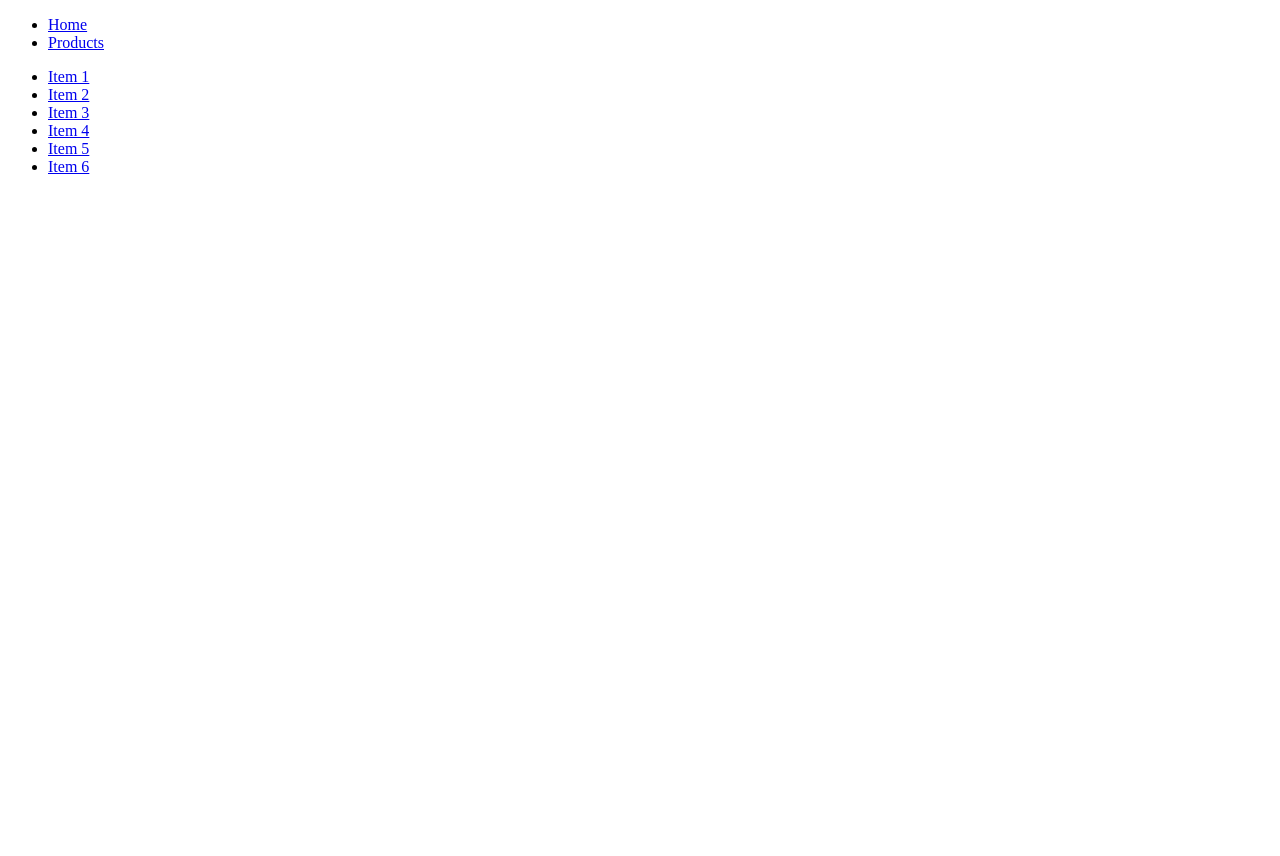
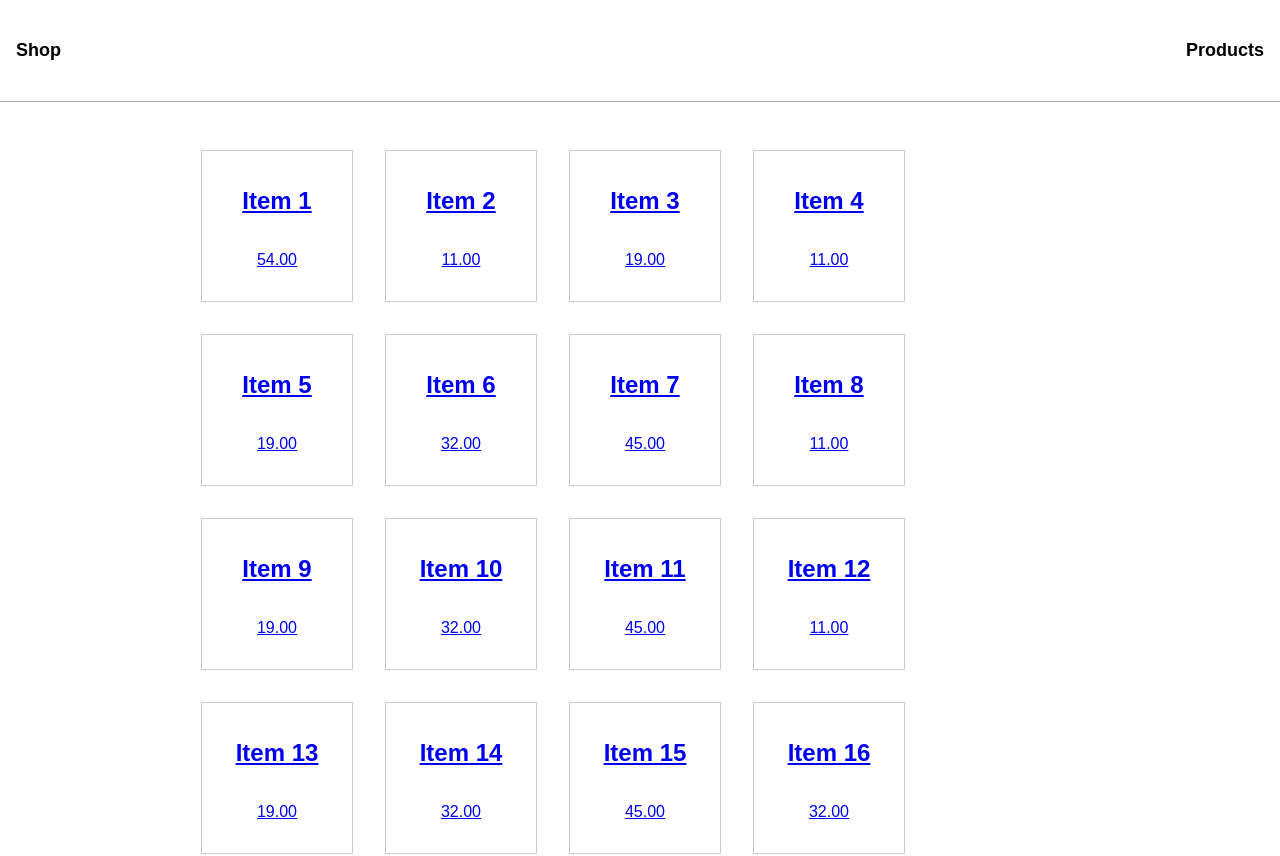
Before and after one commit to alalbux/shop, a React app: page /product in a window 1280 px wide. Shown: the top 856 px of the page. Before the commit the page ends 800 px from the top, so only its background shows below. Built offline with nearby package versions, Linux system fonts and the light colour scheme.

Commit message:
Create sass files

```diff
--- a/src/api.js
+++ b/src/api.js
@@ -1,15 +1,27 @@
 const ProductAPI = {
   products: [
-      { number: 1, name: "Item 1", price: "54.00" },
-      { number: 2, name: "Item 2", price: "11.00" },
-      { number: 3, name: "Item 3", price: "19.00" },
-      { number: 4, name: "Item 4", price: "32.00" },
-      { number: 5, name: "Item 5", price: "45.00" },
-      { number: 6, name: "Item 6", price: "43.00" }
+      { id: 1, name: "Item 1", price: "54.00" },
+      { id: 2, name: "Item 2", price: "11.00" },
+      { id: 3, name: "Item 3", price: "19.00" },
+      { id: 4, name: "Item 4", price: "11.00" },
+      { id: 5, name: "Item 5", price: "19.00" },
+      { id: 6, name: "Item 6", price: "32.00" },
+      { id: 7, name: "Item 7", price: "45.00" },
+      { id: 8, name: "Item 8", price: "11.00" },
+      { id: 9, name: "Item 9", price: "19.00" },
+      { id: 10, name: "Item 10", price: "32.00" },
+      { id: 11, name: "Item 11", price: "45.00" },
+      { id: 12, name: "Item 12", price: "11.00" },
+      { id: 13, name: "Item 13", price: "19.00" },
+      { id: 14, name: "Item 14", price: "32.00" },
+      { id: 15, name: "Item 15", price: "45.00" },
+      { id: 16, name: "Item 16", price: "32.00" },
+      { id: 17, name: "Item 17", price: "45.00" },
+      { id: 18, name: "Item 18", price: "43.00" }
   ],
   all: function() { return this.products},
   get: function(id) {
-      const isProduct = p => p.number === id
+      const isProduct = p => p.id
       return this.products.find(isProduct)
   }
 }
--- a/src/components/App.js
+++ b/src/components/App.js
@@ -1,6 +1,7 @@
 import React from 'react';
 import Header from './Header';
 import Main from './Main';
+import './styles/main.scss'
 
 const App = () => (
   <div>
--- a/src/components/Header.js
+++ b/src/components/Header.js
@@ -5,7 +5,7 @@ const Header = () => (
   <header>
     <nav>
       <ul>
-        <li><Link to='/'>Home</Link></li>
+        <li><Link to='/'>Shop</Link></li>
         <li><Link to='/product'>Products</Link></li>
       </ul>
     </nav>
--- a/src/components/Home.js
+++ b/src/components/Home.js
@@ -2,8 +2,10 @@ import React from 'react';
 
 const Home = () => (
   <div>
-    <h1>Teste de uso</h1>
-    <p>ProductList, Product detalis, Checkout</p>
+    <section className='home'>
+      <h1>Shop</h1>
+      <p>Lista, detalhe do produto e checkout</p>
+    </section>
   </div>
 )
 
--- a/src/components/Product.js
+++ b/src/components/Product.js
@@ -7,7 +7,7 @@ import ProductDetails from './ProductDetails';
 const Product = () => (
   <Switch>
     <Route exact path='/product' component={ProductList}/>
-    <Route path='/product/:number' component={ProductDetails}/>
+    <Route path='/product/:id' component={ProductDetails}/>
   </Switch>
 
 )
--- a/src/components/ProductList.js
+++ b/src/components/ProductList.js
@@ -4,11 +4,16 @@ import { Link } from 'react-router-dom';
 
 const ProductList = () => (
   <div>
-    <ul>
+    <ul className='products'>
       {
         ProductAPI.all().map(p => (
-          <li key={p.number}>
-            <Link to={`/product/${p.number}`}>{p.name}</Link>
+          <li key={p.id}>
+            <Link to={`/product/${p.id}`}>
+              <div className='item'>
+                <h2 className='title'>{p.name}</h2>
+                <p className='price'>{p.price}</p>
+              </div>
+            </Link>
           </li>
         ))
       }
--- /dev/null
+++ b/src/components/styles/main.scss
@@ -0,0 +1,70 @@
+body {
+    font-family: 'Arial', sans-serif;
+    margin: 0;
+}
+
+header {
+    border-bottom: 1px solid #aaaaaa;
+    padding: 16px 0;
+}
+
+nav {
+    ul {
+        list-style: none;
+        padding: 0;
+        display: flex;
+        justify-content: space-between;
+
+        li {
+            display: inline-block;
+            padding: 8px 16px;
+        }
+
+        a {
+            text-decoration: none;
+            color: #000000;
+            font-weight: 600;
+            font-size: 18px;
+        }
+    }
+}
+
+.home {
+    background: #1A7BEB;
+    display: flex;
+    flex-direction: column;
+    height: 600px;
+    text-align: center;
+    h1 {
+        margin: 34px 0 0;
+        font-family: 'Tahoma', sans-serif;
+        color: #ffffff;
+        font-size: 35px;
+    }
+    p {
+        color: #ffffff;
+        font-size: 18px;
+    }
+}
+
+.products {
+    list-style: none;
+    padding: 16px 185px;
+    display: flex;
+    flex-wrap: wrap;
+    justify-content: flex-start;
+    .item {
+        width: 150px;
+        height: 150px;
+        margin: 16px;
+        display: flex;
+        flex-direction: column;
+        justify-content: center;
+        align-items: center;
+        border: 1px solid #cccccc;
+        text-align: center;
+    }
+    .price {
+        display: block;
+    }
+}
```
Also changed, not shown: 1 other file (tests, documents, lock files or other folders). Lines whose indentation alone changed are shown as unchanged.
